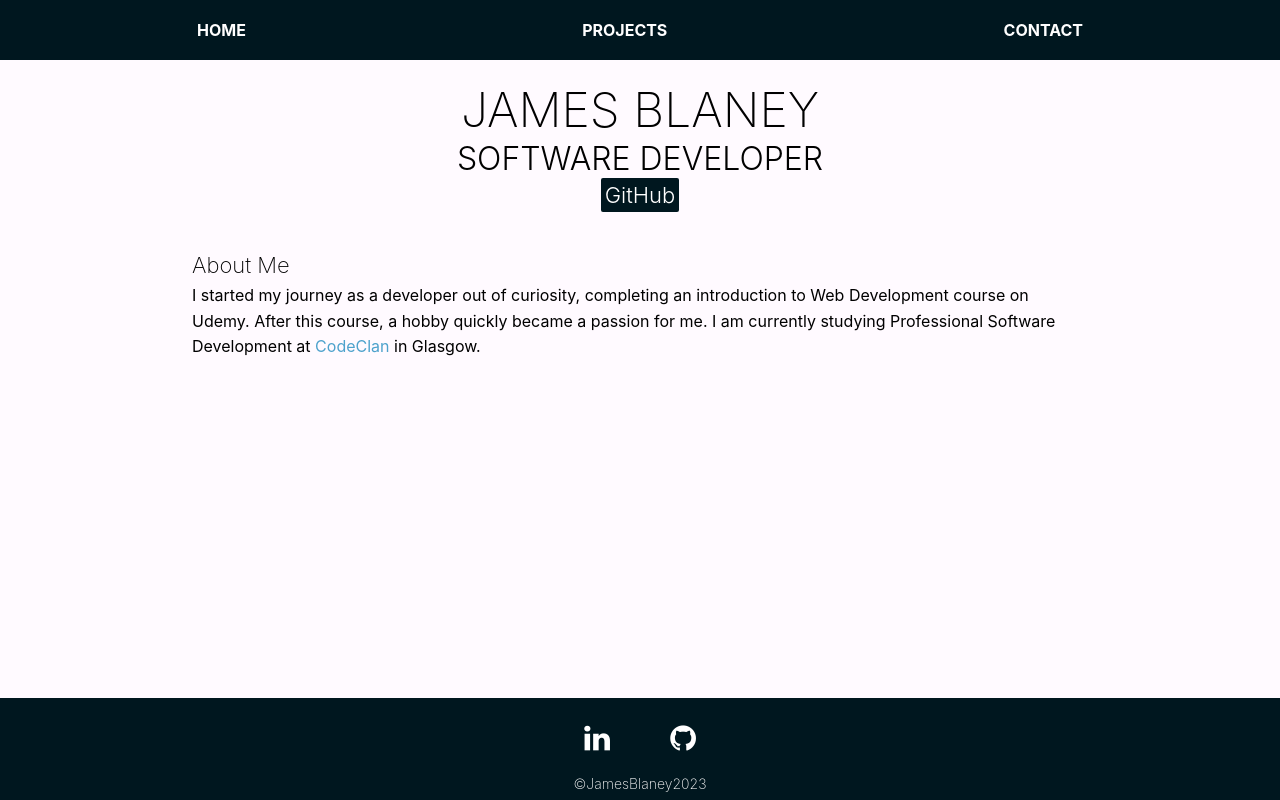
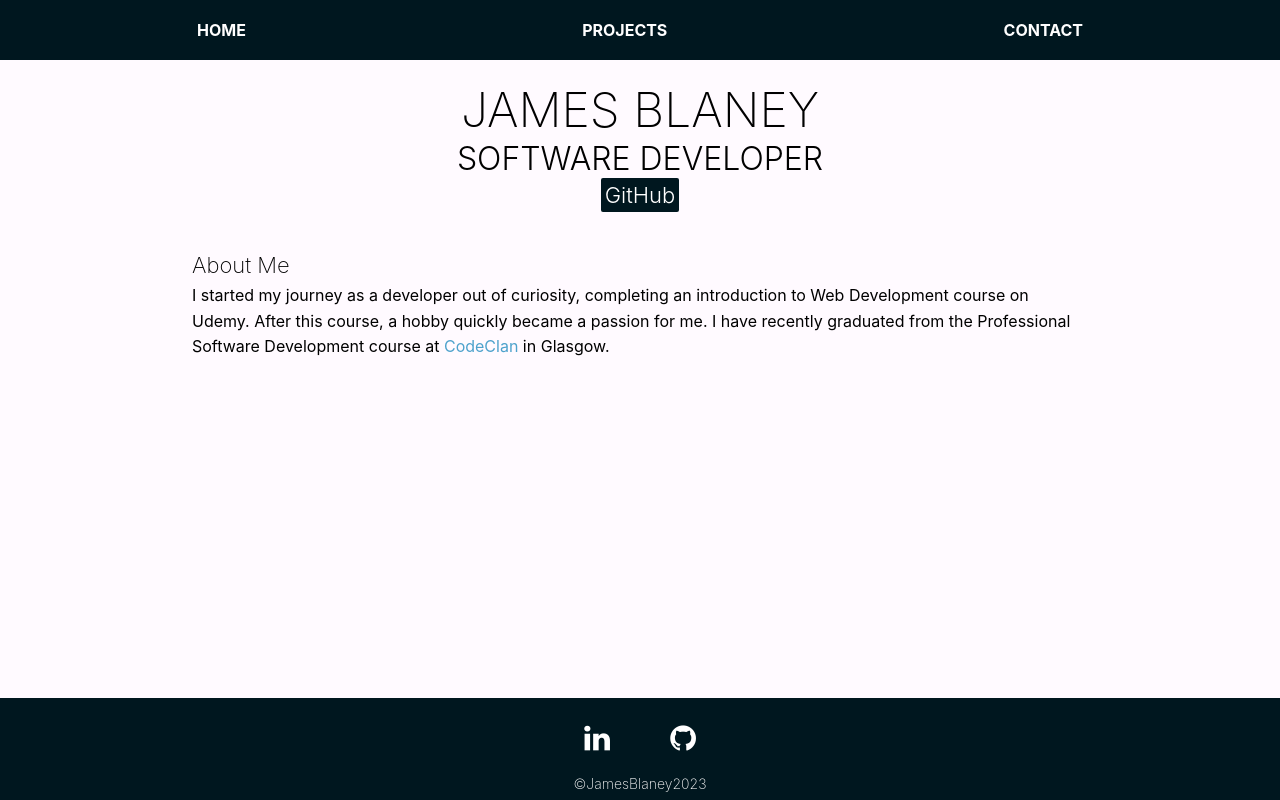
Before and after one commit to JBlaney93/jblaney-portfolio, a React (Create React App) app: page /#/ in a window 1280 px wide. Before the commit this address led to /#/jblaney-portfolio. Built offline with nearby package versions, Linux system fonts and the light colour scheme.

Commit message:
updated about me information

```diff
--- a/src/components/Home.js
+++ b/src/components/Home.js
@@ -24,7 +24,7 @@ const Home = () => {
                 <p className="paragraph">
                     I started my journey as a developer out of curiosity, completing an introduction to
                     Web Development course on Udemy. After this course, a hobby quickly became a passion for me.
-                    I am currently studying Professional Software Development
+                    I have recently graduated from the Professional Software Development course
                     at <a href="https://codeclan.com/" className="codeclan-link">CodeClan</a> in Glasgow.
                 </p>
             </article>
```
